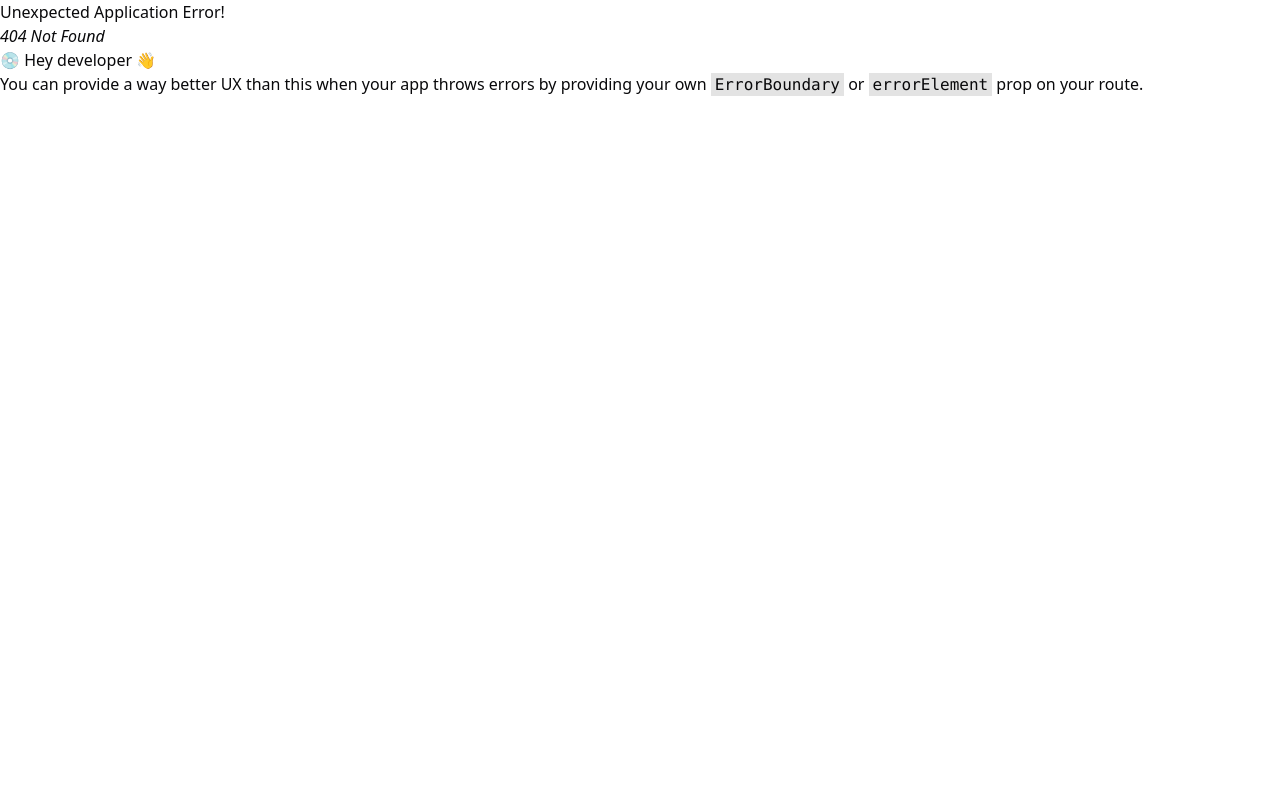
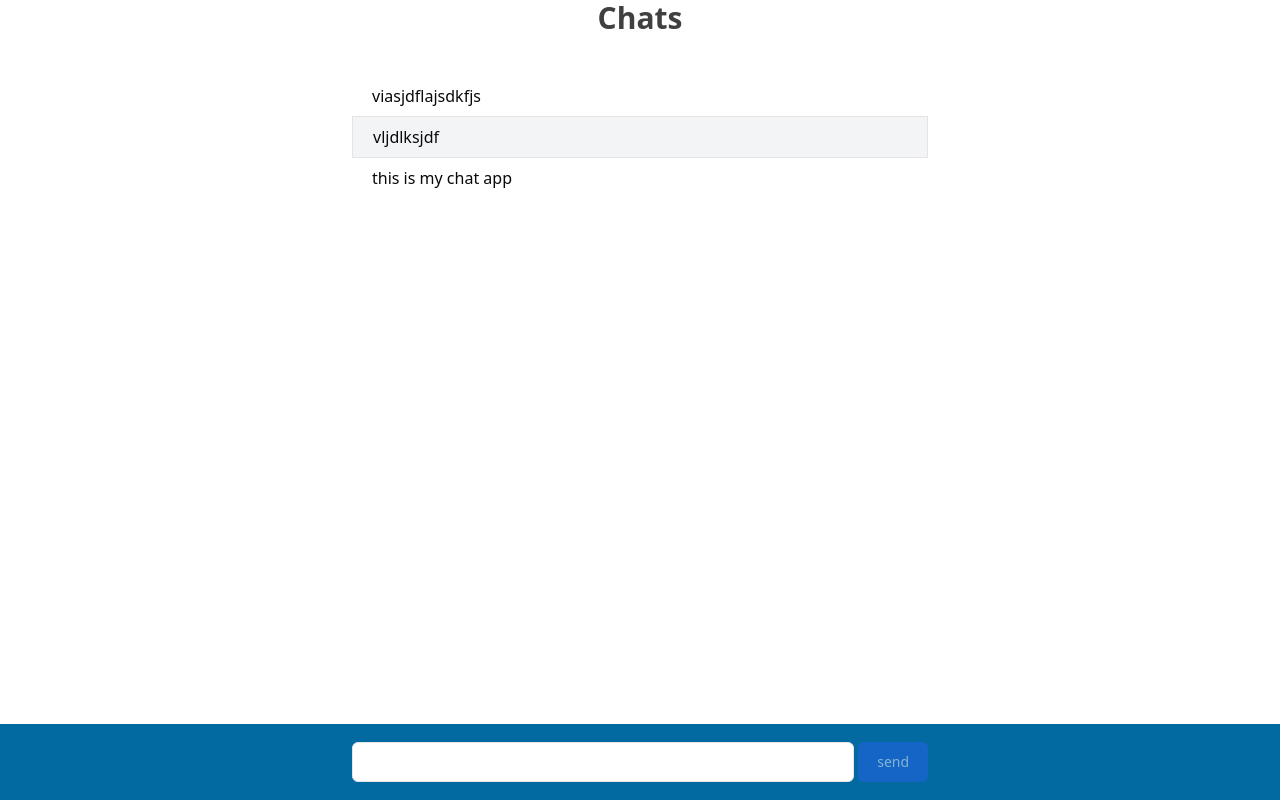
Before and after one commit to vikaskumar2500/chat-app, a React (Vite) app: page /chat in a window 1280 px wide. Before the commit this address had no page. Built offline with nearby package versions, Linux system fonts and the light colour scheme.

Commit message:
created chat screen

```diff
--- a/src/App.tsx
+++ b/src/App.tsx
@@ -2,6 +2,7 @@ import { createBrowserRouter, RouterProvider } from "react-router-dom";
 import "./App.css";
 import Signup from "./routes/signup";
 import Login from "./routes/login";
+import Chat from "./routes/chat";
 
 const router = createBrowserRouter([
   {
@@ -20,6 +21,10 @@ const router = createBrowserRouter([
     path: "/login",
     element: <Login />,
   },
+  {
+    path: "/chat",
+    element: <Chat />,
+  },
 ]);
 
 function App() {
--- a/src/components/form/form-input.tsx
+++ b/src/components/form/form-input.tsx
@@ -11,6 +11,7 @@ interface FormInputProps extends InputProps {
   labelClassName?: string;
   errors?: FieldErrors;
   inputClassName?: string;
+  parentClassName?: string;
 }
 
 const FormInput = forwardRef<HTMLInputElement, FormInputProps>(
@@ -21,6 +22,7 @@ const FormInput = forwardRef<HTMLInputElement, FormInputProps>(
       inputClassName,
       errors,
       labelClassName,
+      parentClassName,
       id,
       name,
       ...props
@@ -28,11 +30,20 @@ const FormInput = forwardRef<HTMLInputElement, FormInputProps>(
     ref
   ) => {
     return (
-      <div className={cn("flex flex-col gap-1 items-start w-full", className)}>
+      <div
+        className={cn(
+          "flex flex-col gap-1 items-start w-full",
+          parentClassName
+        )}
+      >
         <div
-          className={cn("flex flex-col gap-1 items-start w-full", className)}
+          className={cn("flex flex-col gap-1 justify-center w-full", className)}
         >
-          {label && <Label className={cn("", labelClassName)}>{label}</Label>}
+          {label && (
+            <Label className={cn("font-semibold", labelClassName)}>
+              {label}
+            </Label>
+          )}
           <Input
             ref={ref}
             id={id}
@@ -42,7 +53,7 @@ const FormInput = forwardRef<HTMLInputElement, FormInputProps>(
             {...props}
           />
         </div>
-        <FormError errors={errors} id={id!} />
+        {errors ? <FormError errors={errors} id={id!} /> : null}
       </div>
     );
   }
--- /dev/null
+++ b/src/routes/chat.tsx
@@ -0,0 +1,71 @@
+import { FormInput } from "@/components/form/form-input";
+import { FormButton } from "@/components/form/form-button";
+
+import { z } from "zod";
+import { useForm } from "react-hook-form";
+import { zodResolver } from "@hookform/resolvers/zod";
+import { useRef } from "react";
+
+const LoginSchema = z.object({
+  message: z.string().min(1, "Empty text input"),
+});
+
+type FieldValues = z.infer<typeof LoginSchema>;
+const Chat = () => {
+  const formRef = useRef<HTMLFormElement>(null);
+
+  const { register, handleSubmit, watch } = useForm<FieldValues>({
+    resolver: zodResolver(LoginSchema),
+    mode: "all",
+    shouldFocusError: true,
+  });
+
+  const onSubmit = (data: FieldValues) => {
+    console.log("message", data.message);
+    formRef.current?.reset();
+  };
+
+  return (
+    <section className="flex flex-col items-center justify-center w-full">
+      <div className="flex flex-col items-center justify-center w-full gap-10">
+        <h1 className="text-3xl font-bold text-neutral-700">Chats</h1>
+        <ul className="flex flex-col items-start max-w-xl w-full">
+          {["viasjdflajsdkfjs", "vljdlksjdf", "this is my chat app"].map(
+            (data, key) => (
+              <li key={key} className=" w-full p-5 py-2 even:border  even:bg-gray-100">
+                {data}
+              </li>
+            )
+          )}
+        </ul>
+      </div>
+      <div className="absolute flex items-center justify-center w-full py-2 bottom-0 left-0 bg-sky-700">
+        <form
+          ref={formRef}
+          onSubmit={handleSubmit(onSubmit)}
+          className="flex items-center justify-center gap-1 max-w-xl w-full bg-sky-700"
+        >
+          <FormInput
+            {...register("message")}
+            id="message"
+            className="h-[60px] flex items-center justify-center"
+          />
+          <FormButton
+            disabled={
+              watch("message") === undefined
+                ? true
+                : watch("message").length === 0
+                ? true
+                : false
+            }
+            className="w-20"
+          >
+            send
+          </FormButton>
+        </form>
+      </div>
+    </section>
+  );
+};
+
+export default Chat;
```
